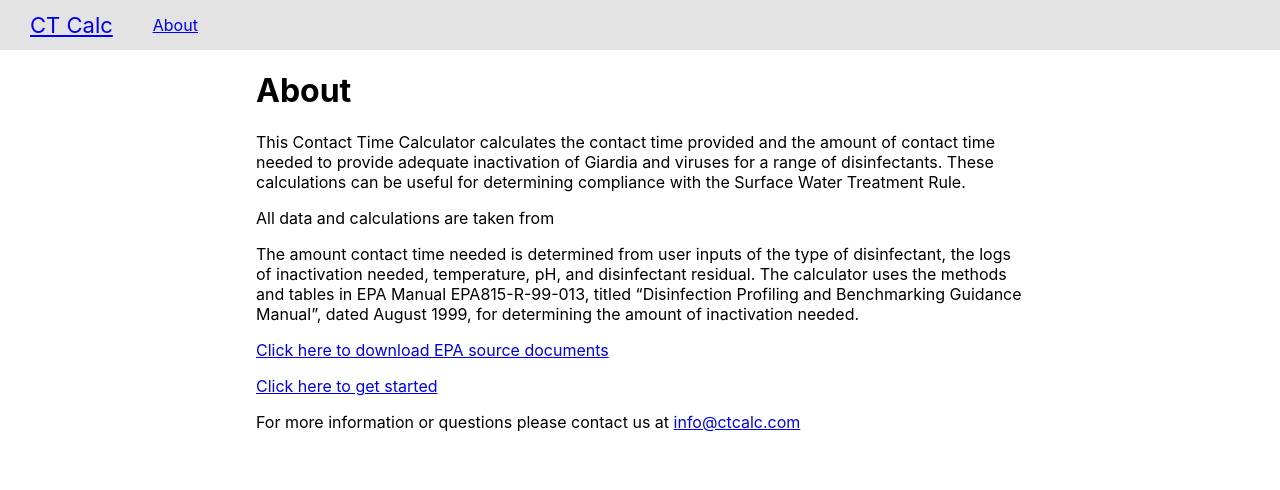
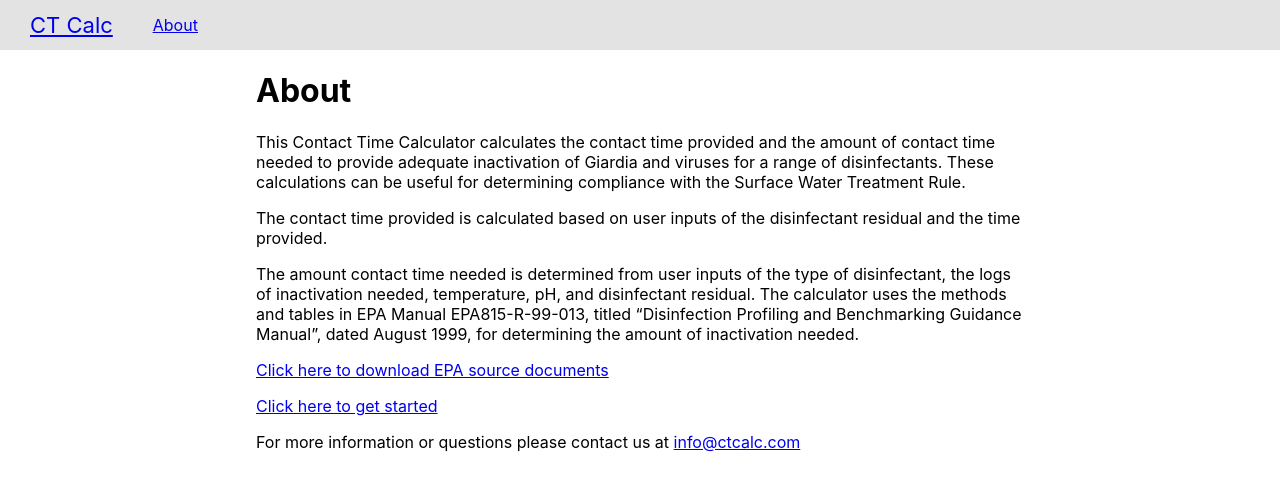
Before and after one commit to nicodes/ctcalc, a React (Create React App) app in the folder client/: page / in a window 1280 px wide. Both pictures are taken after a click on the element "About". Shown: the top 490 px of the page. Built offline with nearby package versions, Linux system fonts and the light colour scheme.

Commit message:
typo fix

```diff
--- a/client/src/components/about/About.js
+++ b/client/src/components/about/About.js
@@ -5,7 +5,7 @@ const About = ({ setCalcView }) => {
         <div style={{ maxWidth: '60%', marginLeft: 'auto', marginRight: 'auto' }}>
             <h1>About</h1>
             <p>This Contact Time Calculator calculates the contact time provided and the amount of contact time needed to provide adequate inactivation of Giardia and viruses for a range of disinfectants. These calculations can be useful for determining compliance with the Surface Water Treatment Rule.</p>
-            <p>All data and calculations are taken from </p>
+            <p>The contact time provided is calculated based on user inputs of the disinfectant residual and the time provided.</p>
             <p>The amount contact time needed is determined from user inputs of the type of disinfectant, the logs of inactivation needed, temperature, pH, and disinfectant residual. The calculator uses the methods and tables in EPA Manual EPA815-R-99-013, titled “Disinfection Profiling and Benchmarking Guidance Manual”, dated August 1999, for determining the amount of inactivation needed.</p>
             <p><a href={pdf} download>Click here to download EPA source documents</a></p>
             <p><a href='/#' onClick={setCalcView}>Click here to get started</a></p>
```
